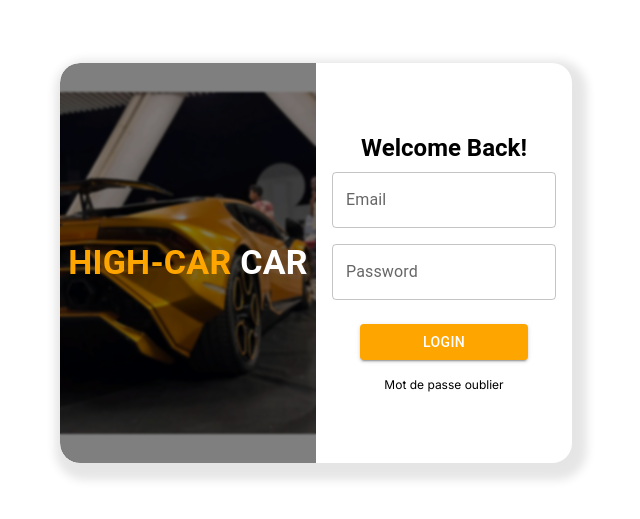
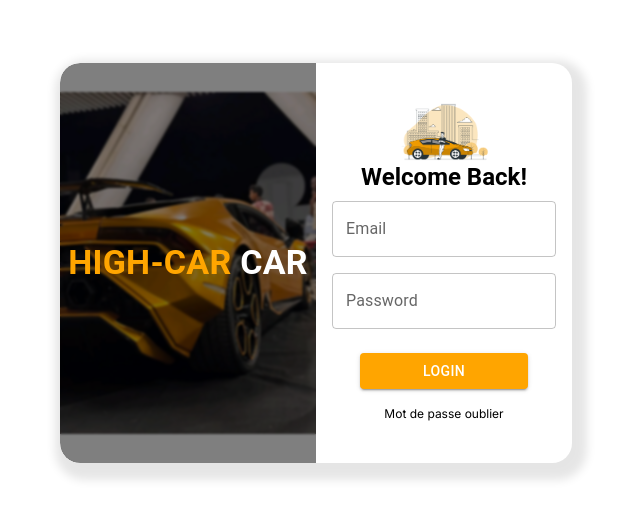
Before and after one commit to Hevitriniavo/car-show-font, a Next.js app: page /login in a window 1280 px wide. Shown: the part 137-656 px from the top of the page, without its empty margins (324-964 px from the left). Built offline with nearby package versions, Linux system fonts and the light colour scheme.

Commit message:
add: new img

```diff
--- a/app/(auth)/login/page.tsx
+++ b/app/(auth)/login/page.tsx
@@ -1,9 +1,10 @@
 /* eslint-disable @next/next/no-img-element */
-"use client";
 
 import { Button, Grid, TextField, Typography } from "@mui/material";
 import React, { useState } from "react";
 import bgImage from "../../../assets/images/1716955138152.jpg";
+import Logo from "../../../assets/images/City driver-bro.png";
+
 import Image from "next/image";
 import Link from "next/link";
 function page() {
@@ -44,6 +45,7 @@ function page() {
             alignItems={"center"}
             overflow={"hidden"}
             position={"relative"}
+
           >
             <Image src={bgImage} alt="bannier" height={400} />
             <Typography
@@ -73,6 +75,9 @@ function page() {
             alignItems={"center"}
             p={2}
           >
+            <Grid container item xs={12} justifyContent={'center'}>
+                <Image src={Logo} alt="logo" width={100}/>
+            </Grid>
             <Grid container item xs={12} justifyContent={'center'} >
                 <Typography variant="h5" fontWeight={'bold'}>
                     Welcome Back!
```
Also changed, not shown: assets/images/Bannier.jpg (added), assets/images/City driver-bro.png (added).
